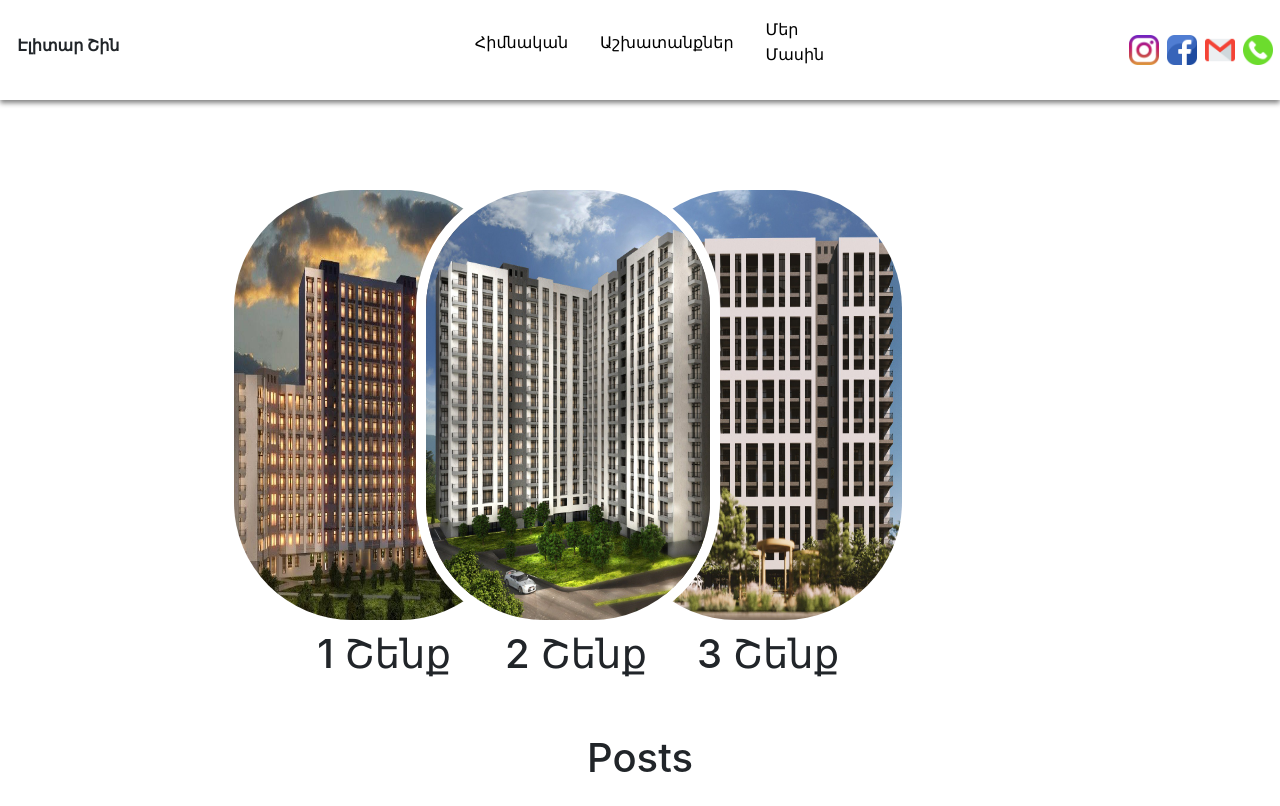
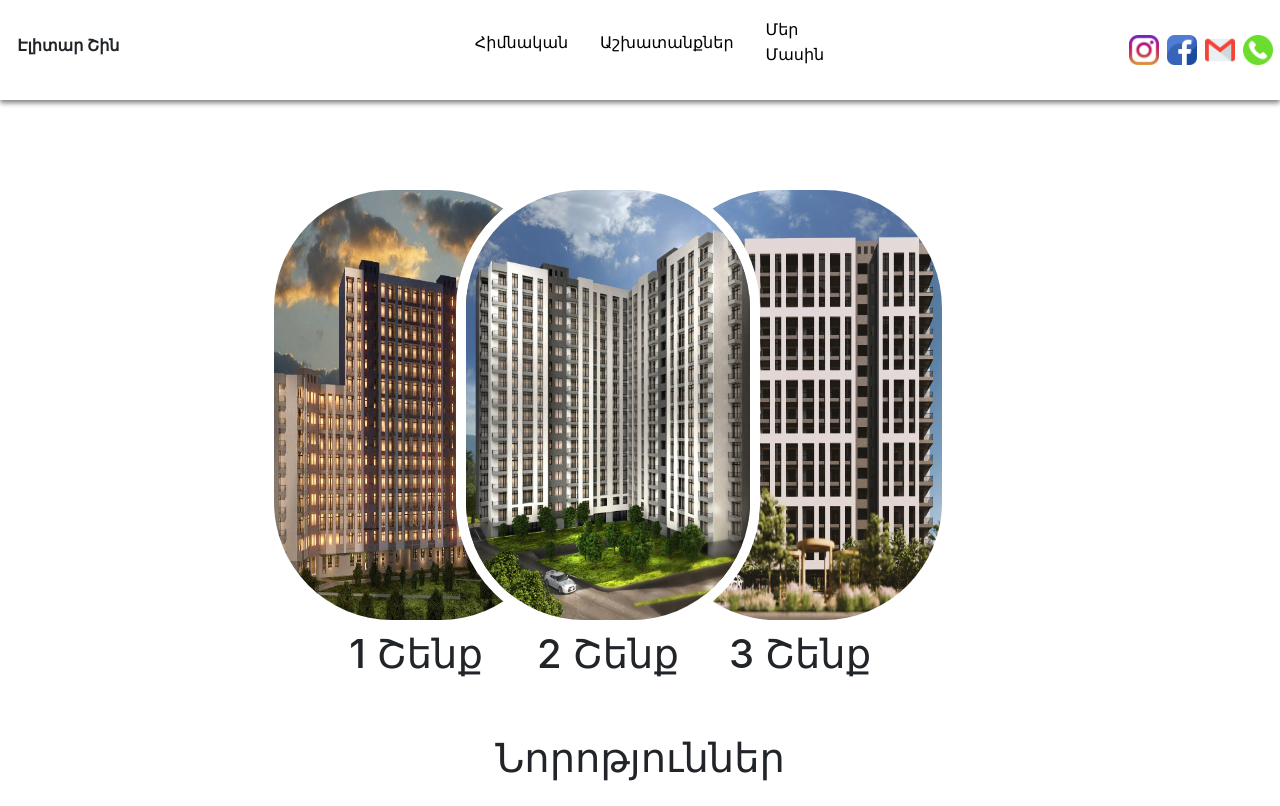
Before and after one commit to elitarshin/elitarshin, a Flask app: page /bagrevandresidence in a window 1280 px wide. Run offline with Flask 3, Linux system fonts and the light colour scheme; data that the repository does not hold is empty; some libraries are stand-ins or nearby versions.

Commit message:
resolving bags

```diff
--- a/templates/base.html
+++ b/templates/base.html
@@ -47,7 +47,7 @@
                 <a href="https://www.instagram.com/elitar_shin?igsh=ODN0MzB4MndpMXRj"><img src="../static/css/img/instagram.png" alt="instagram icon" width="30vw"> </a>
                 <a href="https://www.facebook.com/pemzablokbetoncement?mibextid=LQQJ4d"><img src="../static/css/img/facebook.png" alt="facebookicon" width="30vw"></a>
                 <a href="mailito:Elitarshinspy@gmail.com"><img src="../static/css/img/gmail.png" alt="gmail icon" width="30vw"></a>
-                <a href="tel:"><img src="../static/css/img/phone.png" alt="phone icon" width="30vw"></a>
+                <a href="tel:091400502"><img src="../static/css/img/phone.png" alt="phone icon" width="30vw"></a>
 
             </div>
         </div>
@@ -55,7 +55,7 @@
 
 
         <div id="posts" class="container mt-5">
-            <h1 class="text-center mb-4">Posts</h1>
+            <h1 class="text-center mb-4">Նորոթյուններ</h1>
             <div class="row">
                 {% for post in posts %}
                     <div class="col-md-4">
--- a/templates/buildings.html
+++ b/templates/buildings.html
@@ -85,9 +85,11 @@
     }
 
     .projects{
+        margin-left: 5vw;
         display: flex;
         flex-direction: row;
         justify-content: center;
+        text-align: center;
         margin-top: 10vh;
         height: auto;
     }
@@ -220,7 +222,7 @@
         document.querySelector(".projects").style.display = "none"
         document.querySelector(".building").style.display = "flex"
         document.querySelector(".titleBuilding").innerHTML = "Երրորդ  Շենք"
-        document.querySelector(".bldp").innerHTML = "Երրորդ շենքը ներառում է մեկ մասնաշենք՝ 10 հարկանի: Այն առանձնանում է իր կոմպակտ կառուցվածքով և բնակելի տարածքների օպտիմալ օգտագործմամբ: Շենքի տակ նախատեսված է 2 հարկանի ստորգետնյա ավտոկայանատեղի՝ բավարարելու բնակիչների ավտոմեքենաների կայանման կարիքները:"
+        document.querySelector(".bldp").innerHTML = "3th Building"
         document.querySelector(".aboutimg").src = "../static/css/img/3th.jpg"
         document.querySelector(".img1").src = "../static/css/img/secondrs.jpg"
         document.querySelector(".img2").src = "../static/css/img/3.2building.jpg"
@@ -228,6 +230,7 @@
         document.getElementById("img1").src = "../static/css/img/parking.png"
         document.getElementById("img2").src = "../static/css/img/dumbbell.png"
         document.getElementById("img3").src = "../static/css/img/swimmer.png"
+        document.querySelector(".bldp").innerHTML = "Երրորդ շենքը ներառում է մեկ մասնաշենք՝ 10 հարկանի: Այն առանձնանում է իր կոմպակտ կառուցվածքով և բնակելի տարածքների օպտիմալ օգտագործմամբ: Շենքի տակ նախատեսված է 2 հարկանի ստորգետնյա ավտոկայանատեղի՝ բավարարելու բնակիչների ավտոմեքենաների կայանման կարիքները:"
         document.querySelector(".bldp").style.width = "100%"
 
     }
```
Also changed, not shown: posts.db (added), user_data.db.
